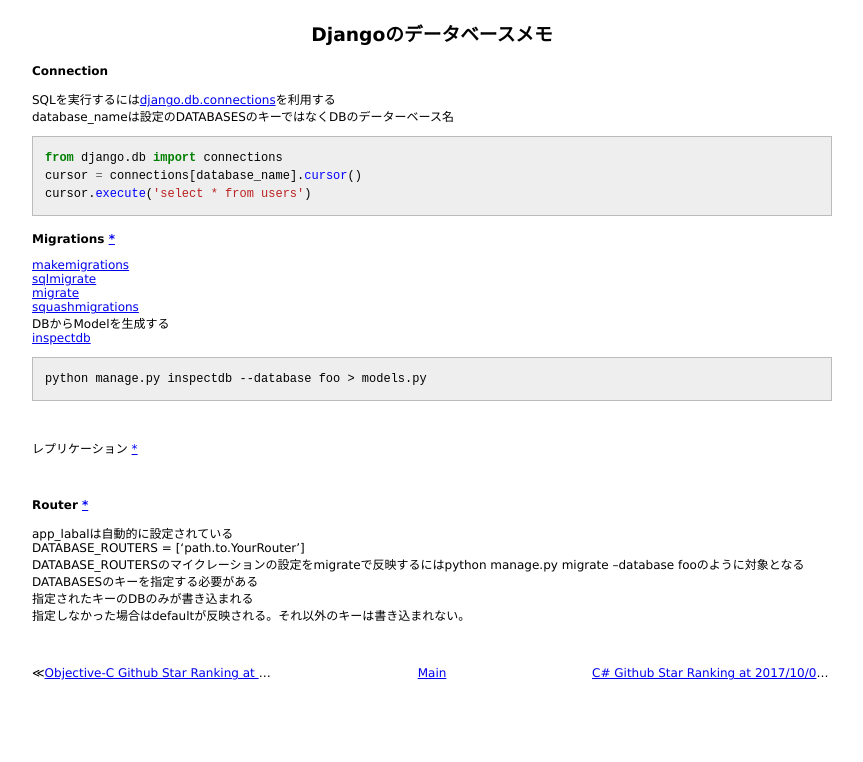
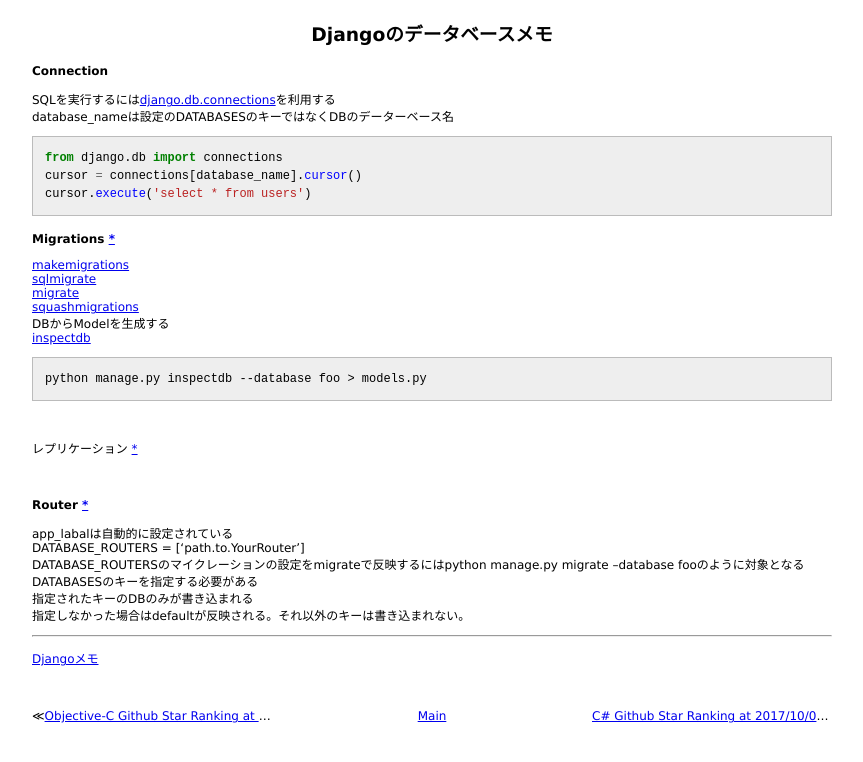
Before and after one commit to 38elements/38elements.github.com, a Jekyll site: the page built from _posts/2017-10-11-django-database.md, in a window 1280 px wide. Shown: the top 762 px of the page, without its empty margins (208-1071 px from the left). Built offline with Jekyll 4.4.1, drawn with Linux system fonts in a browser that asks for light colours.

Commit message:
Update 2017-10-11-django-database.md

```diff
--- a/_posts/2017-10-11-django-database.md
+++ b/_posts/2017-10-11-django-database.md
@@ -36,3 +36,7 @@ DATABASE_ROUTERS = ['path.to.YourRouter']
 DATABASE_ROUTERSのマイクレーションの設定をmigrateで反映するにはpython manage.py migrate --database fooのように対象となるDATABASESのキーを指定する必要がある
 指定されたキーのDBのみが書き込まれる
 指定しなかった場合はdefaultが反映される。それ以外のキーは書き込まれない。
+
+<hr>
+
+[Djangoメモ](/2014/12/04/django.html)
```
